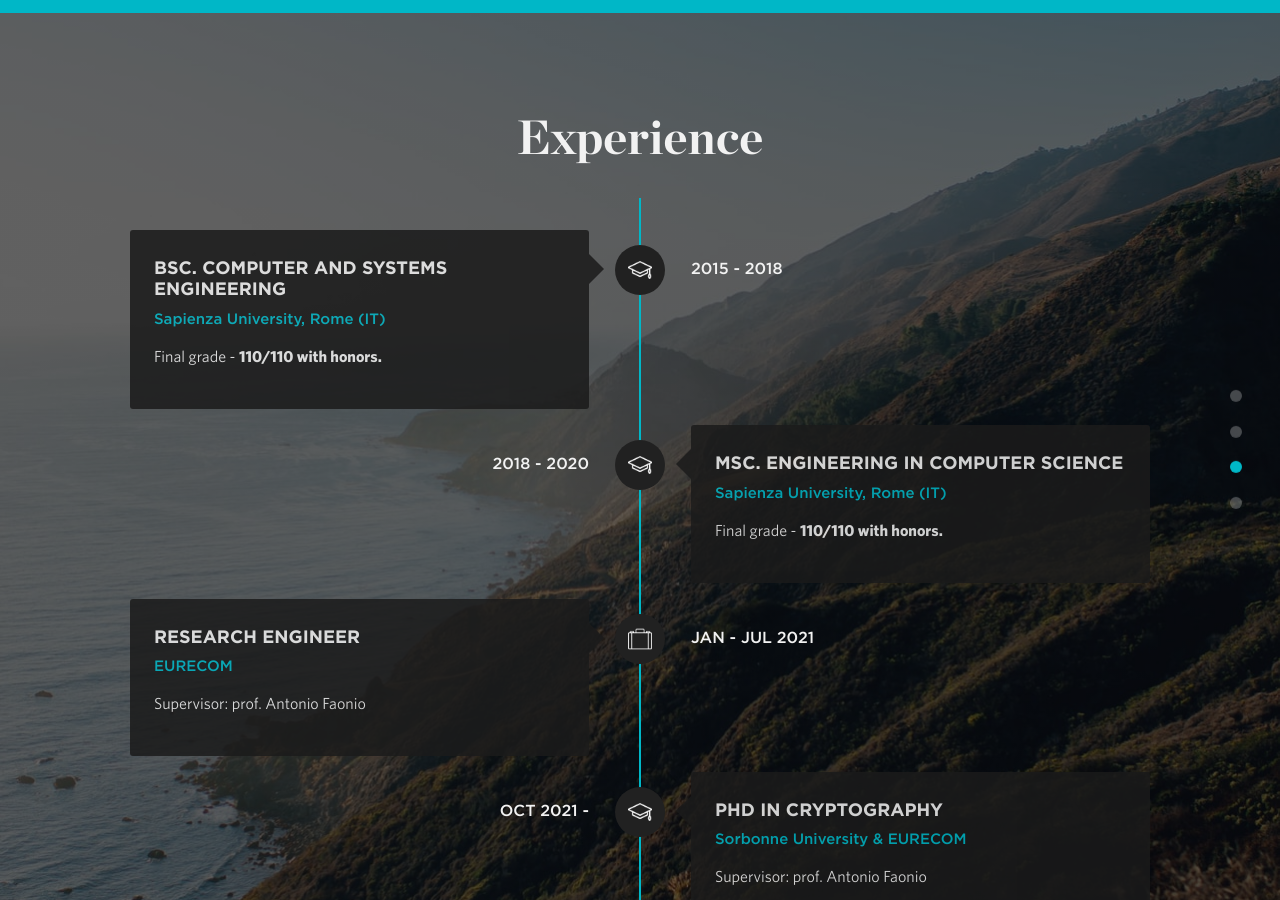
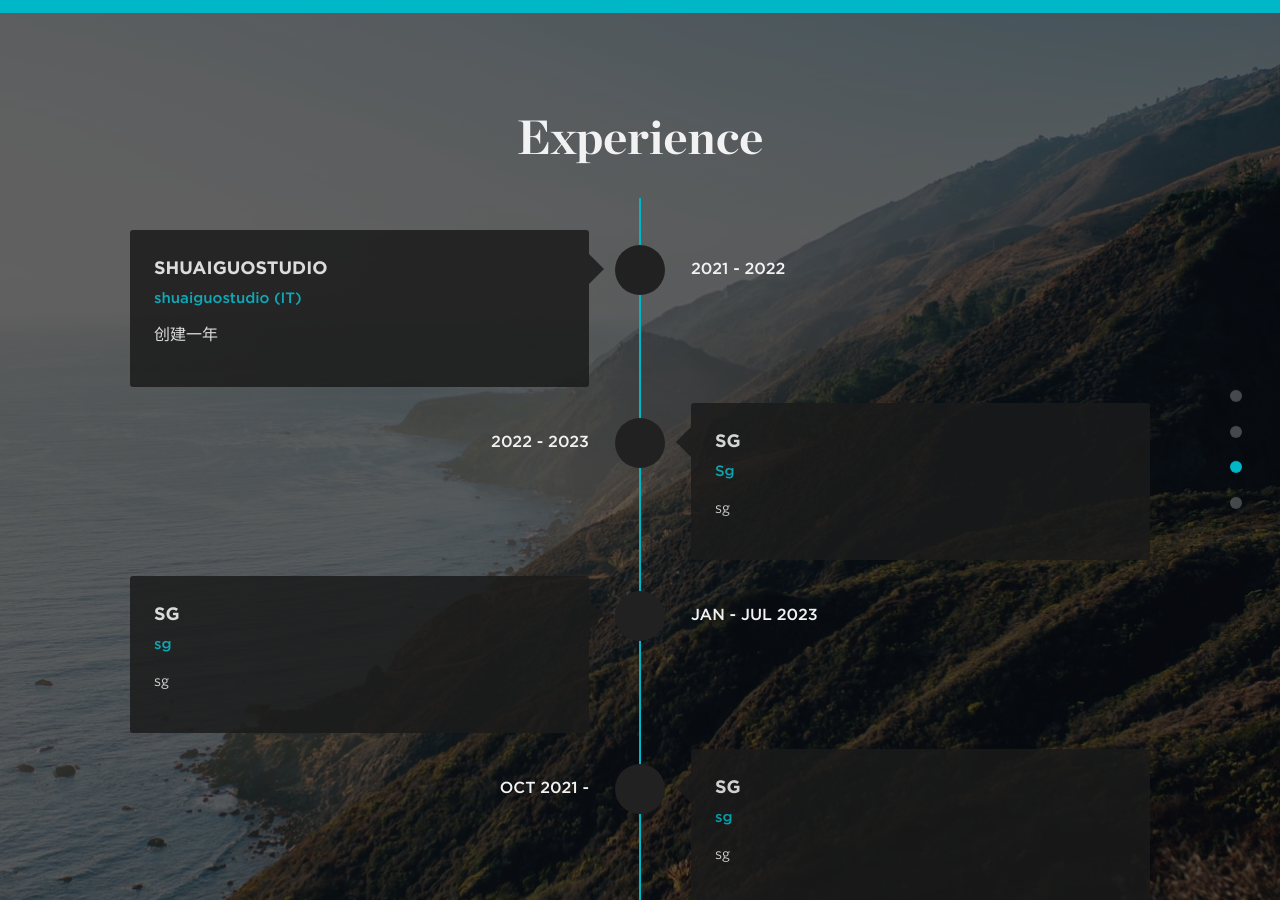
Before and after one commit to dongfangbotao/shuaiguostudio, a Jekyll site: the page built from index.html, in a window 1280 px wide and 900 px high, scrolled down 1716 px. Built offline with Jekyll 4.4.1, drawn with Linux system fonts in a browser that asks for light colours; nearby versions of some CDN libraries.

Commit message:
Update timeline.yml

```diff
--- a/_data/timeline.yml
+++ b/_data/timeline.yml
@@ -1,27 +1,27 @@
-- position: BSc. Computer and Systems Engineering
-  company: Sapienza University, Rome (IT)
-  url: https://uniroma1.it
-  description: Final grade - <strong>110/110 with honors.</strong>
-  sprite: university
-  date: 2015 - 2018
+- position: shuaiguostudio
+  company: shuaiguostudio (IT)
+  url: 暂无
+  description: 创建一年
+  sprite: school
+  date: 2021 - 2022
 
-- position: MSc. Engineering in Computer Science
-  company: Sapienza University, Rome (IT)
-  url: https://uniroma1.it
-  description: Final grade - <strong>110/110 with honors.</strong>
-  sprite: university
-  date: 2018 - 2020
+- position: sg
+  company: Sg
+  url: wu
+  description: sg
+  sprite: sg
+  date: 2022 - 2023
 
-- position: Research Engineer
-  company: EURECOM
-  url: https://www.eurecom.fr/
-  description: "Supervisor: prof. Antonio Faonio"
-  sprite: industry
-  date: Jan - Jul 2021
+- position: sg
+  company: sg
+  url: sg
+  description: sg
+  sprite: sg
+  date: Jan - Jul 2023
 
-- position: PhD in Cryptography
-  company: Sorbonne University & EURECOM
-  url: https://www.eurecom.fr/
-  description: "Supervisor: prof. Antonio Faonio"
-  sprite: university
+- position: sg
+  company: sg
+  url: sg
+  description: sg
+  sprite: sg
   date: Oct 2021 -
```
